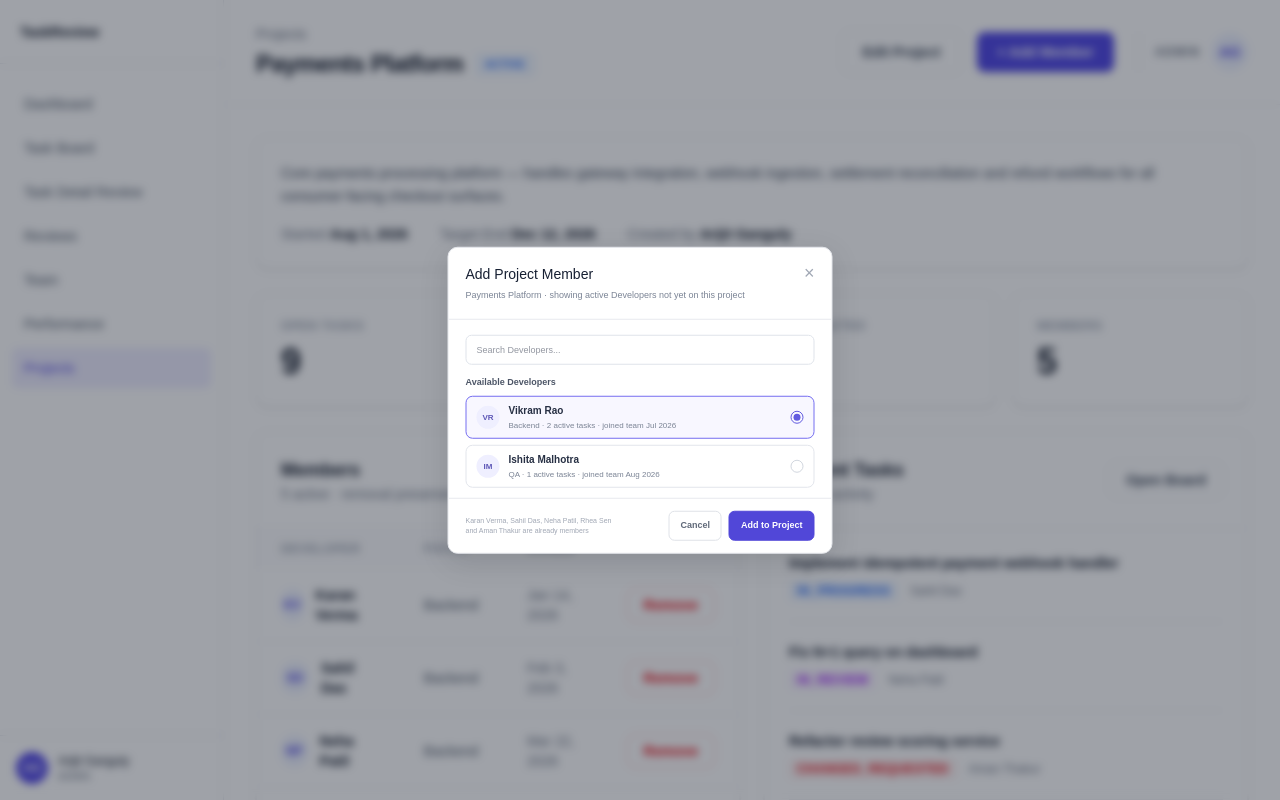
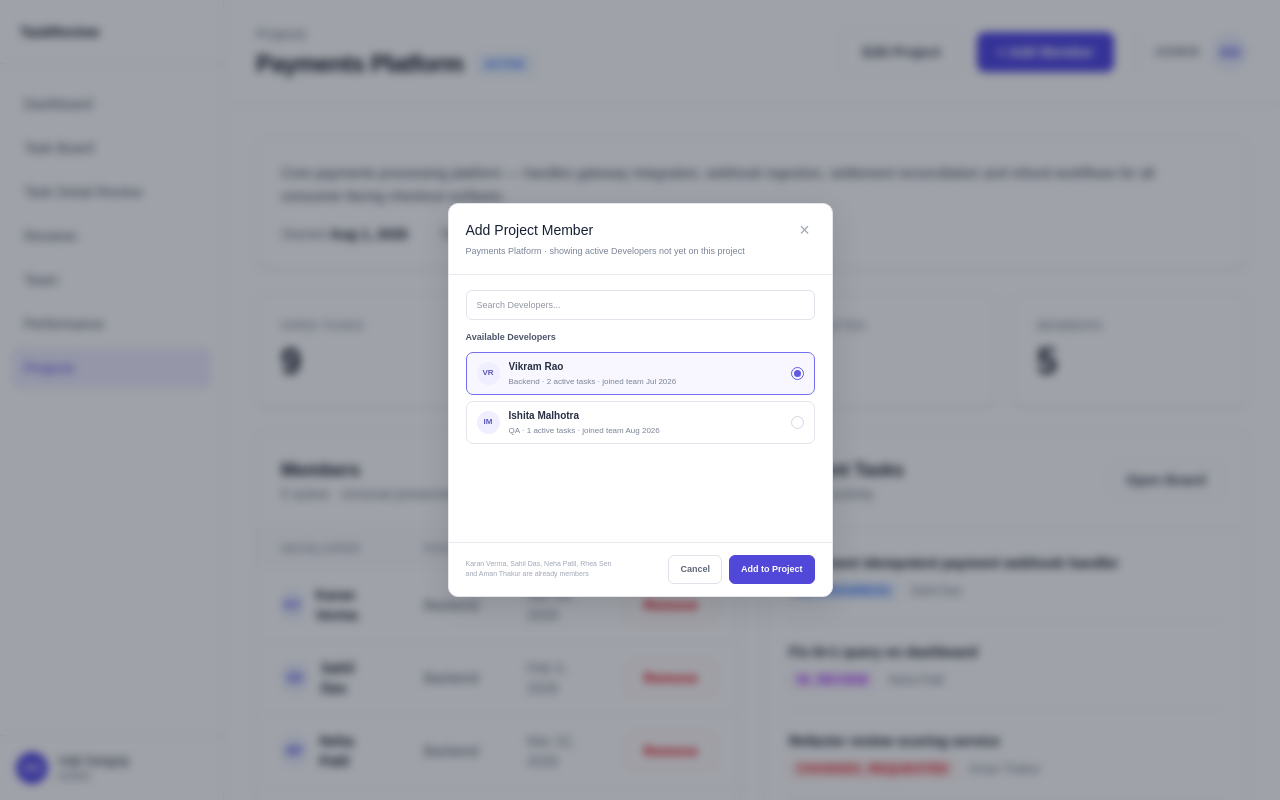
Before and after one commit to WorkR25/Internal-Engineering-Task-Management-System-Frontend, a Next.js app: page /admin/Projects-admin/projects in a window 1280 px wide. Both pictures are taken after a click on the button "+ Add Member". Shown: the top 800 px of the page. Built offline with nearby package versions, Linux system fonts and the light colour scheme.

Commit message:
fixed add-member

```diff
--- a/src/app/page.tsx
+++ b/src/app/page.tsx
@@ -63,8 +63,8 @@ import Dashboard from "@/pages/admin/dashboard-admin/dashboard";
 //    return <Performance />;
 //  }
 
-import SubmitForReview from "@/components/developer-components/submit-for-review/submit-for-review";
+// import SubmitForReview from "@/components/developer-components/submit-for-review/submit-for-review";
 
-export default function Page() {
-  return <SubmitForReview />;
-}
+// export default function Page() {
+//   return <SubmitForReview />;
+// }
--- a/src/components/admin-components/project-member-components/add-member.tsx
+++ b/src/components/admin-components/project-member-components/add-member.tsx
@@ -1,7 +1,6 @@
 "use client";
 
-
-import { useState } from "react";
+import { useEffect, useState } from "react";
 
 const developers = [
   {
@@ -20,65 +19,178 @@ const developers = [
     joined: "joined team Aug 2026",
     initials: "IM",
   },
+
+  // Later you can add more developers here
+  // {
+  //   id: 3,
+  //   name: "Rahul Sharma",
+  //   role: "Frontend",
+  //   tasks: 3,
+  //   joined: "joined team Aug 2026",
+  //   initials: "RS",
+  // },
 ];
+
 interface AddMemberProps {
   isOpen: boolean;
   onClose: () => void;
 }
 
-export default function AddMember({ isOpen, onClose }: AddMemberProps) {
+export default function AddMember({
+  isOpen,
+  onClose,
+}: AddMemberProps) {
   const [selected, setSelected] = useState(1);
   const [search, setSearch] = useState("");
+  const [successMessage, setSuccessMessage] = useState("");
 
-  if (!isOpen) return null;
+  /*
+   * Prevent background page from scrolling
+   * when modal is open.
+   */
+  useEffect(() => {
+    if (isOpen) {
+      document.body.style.overflow = "hidden";
+    } else {
+      document.body.style.overflow = "";
+    }
 
+    return () => {
+      document.body.style.overflow = "";
+    };
+  }, [isOpen]);
 
+  /*
+   * Don't render modal when closed.
+   */
+  if (!isOpen) {
+    return null;
+  }
+
+  /*
+   * Search developers
+   */
   const filteredDevelopers = developers.filter((developer) =>
     developer.name.toLowerCase().includes(search.toLowerCase())
   );
 
+  /*
+   * Find selected developer
+   */
+  const selectedDeveloper = developers.find(
+    (developer) => developer.id === selected
+  );
+
+  /*
+   * Add developer to project
+   */
+  const handleAddToProject = () => {
+    if (!selectedDeveloper) {
+      return;
+    }
+
+    setSuccessMessage(
+      `${selectedDeveloper.name} added to the project successfully.`
+    );
+
+    /*
+     * Close modal after success message
+     */
+    setTimeout(() => {
+      setSuccessMessage("");
+      onClose();
+    }, 1800);
+  };
+
   return (
-
     <div
       style={{
         position: "fixed",
         inset: 0,
         zIndex: 50,
-    backgroundColor: "rgba(17, 24, 39, 0.4)", // Semi-transparent dark overlay
-    backdropFilter: "blur(4px)", // This creates the actual blur effect
+
+        /*
+         * Dark transparent background
+         */
+        backgroundColor: "rgba(17, 24, 39, 0.4)",
+
+        /*
+         * Blur background
+         */
+        backdropFilter: "blur(4px)",
+        WebkitBackdropFilter: "blur(4px)",
+
+        /*
+         * Prevent background scrolling
+         */
+        overflow: "hidden",
+
+        display: "flex",
+        alignItems: "center",
+        justifyContent: "center",
+
+        padding: "20px",
+
+        boxSizing: "border-box",
       }}
     >
+      {/* =========================
+          MODAL
+      ========================== */}
 
       <div
         style={{
-        position: "absolute",
-        top: "50%",
-        left: "50%",
-        transform: "translate(-50%, -50%)",
           width: "385px",
+          maxWidth: "100%",
+
+          /*
+           * Prevent modal from becoming taller
+           * than the screen.
+           */
+          maxHeight: "calc(100vh - 40px)",
+
           background: "#ffffff",
+
           border: "1px solid #e4e6eb",
+
           borderRadius: "10px",
+
           boxShadow: "0 8px 30px rgba(0,0,0,0.12)",
+
           overflow: "hidden",
+
           fontFamily: "Arial, Helvetica, sans-serif",
+
+          display: "flex",
+          flexDirection: "column",
         }}
       >
-      {/* Header */}
+        {/* =========================
+            HEADER
+        ========================== */}
+
         <div
           style={{
             display: "flex",
             justifyContent: "space-between",
             alignItems: "flex-start",
+
             padding: "16px 17px",
+
             borderBottom: "1px solid #e8e9ee",
+
+            flexShrink: 0,
           }}
         >
           <div>
             <h2
               style={{
                 margin: 0,
+
                 fontSize: "14px",
+
+                fontWeight: 500,
+
                 color: "#172033",
               }}
             >
@@ -88,8 +200,12 @@ export default function AddMember({ isOpen, onClose }: AddMemberProps) {
             <p
               style={{
                 margin: "4px 0 0",
+
                 fontSize: "9px",
+
                 color: "#7b8495",
+
+                lineHeight: "13px",
               }}
             >
               Payments Platform · showing active Developers not yet on this
@@ -97,25 +213,44 @@ export default function AddMember({ isOpen, onClose }: AddMemberProps) {
             </p>
           </div>
 
+          {/* Close button */}
+
           <button
+            type="button"
             onClick={onClose}
             style={{
               border: "none",
+
               background: "transparent",
+
               color: "#a0a7b4",
+
               fontSize: "18px",
+
               lineHeight: 1,
+
               cursor: "pointer",
+
+              padding: 0,
+
+              width: "20px",
+
+              height: "20px",
             }}
           >
             ×
           </button>
         </div>
 
-      {/* Search */}
+        {/* =========================
+            SEARCH
+        ========================== */}
+
         <div
           style={{
             padding: "15px 17px 0",
+
+            flexShrink: 0,
           }}
         >
           <input
@@ -125,75 +260,180 @@ export default function AddMember({ isOpen, onClose }: AddMemberProps) {
             onChange={(e) => setSearch(e.target.value)}
             style={{
               width: "100%",
+
               height: "30px",
+
               boxSizing: "border-box",
+
               padding: "0 10px",
+
               border: "1px solid #dfe3ea",
+
               borderRadius: "6px",
+
               outline: "none",
+
               fontSize: "9px",
+
               color: "#273044",
+
+              background: "#ffffff",
             }}
           />
         </div>
 
-      {/* Available Developers */}
+        {/* =========================
+            AVAILABLE DEVELOPERS TITLE
+        ========================== */}
+
         <div
           style={{
             margin: "11px 17px 7px",
+
             fontSize: "9px",
+
             fontWeight: 600,
+
             color: "#4d5667",
+
+            flexShrink: 0,
           }}
         >
           Available Developers
         </div>
 
-      {/* Developer List */}
-      <div style={{ padding: "0 17px" }}>
+        {/* =========================
+            DEVELOPER LIST
+            ONLY THIS AREA SCROLLS
+        ========================== */}
+
+        <div
+          style={{
+            margin: 0,
+
+            padding: "0 17px",
+
+            /*
+             * Fixed height.
+             * Even if there are 50 developers,
+             * this area will remain fixed.
+             */
+            height: "180px",
+
+            /*
+             * Enable vertical scrolling
+             */
+            overflowY: "auto",
+
+            overflowX: "hidden",
+
+            /*
+             * Prevent flexbox from shrinking
+             */
+            flexShrink: 0,
+
+            /*
+             * Firefox scrollbar
+             */
+            scrollbarWidth: "thin",
+
+            scrollbarColor: "#c7c9d1 transparent",
+
+            boxSizing: "border-box",
+          }}
+        >
           {filteredDevelopers.map((developer) => (
             <button
+              type="button"
               key={developer.id}
-            onClick={() => setSelected(developer.id)}
+              onClick={() => {
+                setSelected(developer.id);
+
+                /*
+                 * Remove previous success message
+                 * if another developer is selected.
+                 */
+                setSuccessMessage("");
+              }}
               style={{
                 width: "100%",
+
                 height: "43px",
+
+                minHeight: "43px",
+
                 marginBottom: "6px",
+
                 padding: "0 10px",
+
                 display: "flex",
+
                 alignItems: "center",
+
                 justifyContent: "space-between",
+
                 border:
                   selected === developer.id
                     ? "1px solid #756ef0"
                     : "1px solid #e2e5eb",
+
                 borderRadius: "7px",
+
                 background:
-                selected === developer.id ? "#f8f7ff" : "#ffffff",
+                  selected === developer.id
+                    ? "#f8f7ff"
+                    : "#ffffff",
+
                 cursor: "pointer",
+
                 textAlign: "left",
+
+                flexShrink: 0,
+
+                boxSizing: "border-box",
               }}
             >
-            {/* Developer Information */}
+              {/* =========================
+                  DEVELOPER INFO
+              ========================== */}
+
               <div
                 style={{
                   display: "flex",
+
                   alignItems: "center",
+
                   gap: "9px",
+
+                  minWidth: 0,
+
+                  overflow: "hidden",
                 }}
               >
                 {/* Initials */}
+
                 <div
                   style={{
                     width: "23px",
+
                     height: "23px",
+
+                    minWidth: "23px",
+
                     borderRadius: "50%",
+
                     background: "#efefff",
+
                     color: "#5d57b7",
+
                     display: "flex",
+
                     alignItems: "center",
+
                     justifyContent: "center",
+
                     fontSize: "8px",
+
                     fontWeight: 700,
                   }}
                 >
@@ -201,17 +441,33 @@ export default function AddMember({ isOpen, onClose }: AddMemberProps) {
                 </div>
 
                 {/* Name + Details */}
+
                 <div
                   style={{
                     display: "flex",
+
                     flexDirection: "column",
+
                     gap: "2px",
+
+                    minWidth: 0,
+
+                    overflow: "hidden",
                   }}
                 >
                   <strong
                     style={{
                       fontSize: "10px",
+
                       color: "#273044",
+
+                      fontWeight: 600,
+
+                      whiteSpace: "nowrap",
+
+                      overflow: "hidden",
+
+                      textOverflow: "ellipsis",
                     }}
                   >
                     {developer.name}
@@ -220,7 +476,14 @@ export default function AddMember({ isOpen, onClose }: AddMemberProps) {
                   <span
                     style={{
                       fontSize: "8px",
+
                       color: "#7b8495",
+
+                      whiteSpace: "nowrap",
+
+                      overflow: "hidden",
+
+                      textOverflow: "ellipsis",
                     }}
                   >
                     {developer.role} · {developer.tasks} active tasks ·{" "}
@@ -229,27 +492,43 @@ export default function AddMember({ isOpen, onClose }: AddMemberProps) {
                 </div>
               </div>
 
-            {/* Radio Button */}
+              {/* =========================
+                  RADIO BUTTON
+              ========================== */}
+
               <div
                 style={{
                   width: "13px",
+
                   height: "13px",
+
+                  minWidth: "13px",
+
                   border:
                     selected === developer.id
                       ? "1.5px solid #625be0"
                       : "1.5px solid #d2d7df",
+
                   borderRadius: "50%",
+
                   display: "flex",
+
                   alignItems: "center",
+
                   justifyContent: "center",
+
+                  marginLeft: "8px",
                 }}
               >
                 {selected === developer.id && (
                   <div
                     style={{
                       width: "7px",
+
                       height: "7px",
+
                       borderRadius: "50%",
+
                       background: "#625be0",
                     }}
                   />
@@ -258,12 +537,17 @@ export default function AddMember({ isOpen, onClose }: AddMemberProps) {
             </button>
           ))}
 
+          {/* No developers */}
+
           {filteredDevelopers.length === 0 && (
             <div
               style={{
                 padding: "12px",
+
                 textAlign: "center",
+
                 fontSize: "9px",
+
                 color: "#9aa1ae",
               }}
             >
@@ -272,24 +556,69 @@ export default function AddMember({ isOpen, onClose }: AddMemberProps) {
           )}
         </div>
 
-      {/* Footer */}
+        {/* =========================
+            SUCCESS MESSAGE
+        ========================== */}
+
+        {successMessage && (
+          <div
+            style={{
+              margin: "8px 17px 0",
+
+              padding: "8px 10px",
+
+              borderRadius: "6px",
+
+              background: "#ecfdf3",
+
+              border: "1px solid #bbf7d0",
+
+              color: "#15803d",
+
+              fontSize: "9px",
+
+              fontWeight: 600,
+
+              flexShrink: 0,
+            }}
+          >
+            ✓ {successMessage}
+          </div>
+        )}
+
+        {/* =========================
+            FOOTER
+        ========================== */}
+
         <div
           style={{
             marginTop: "10px",
+
             padding: "12px 17px",
+
             borderTop: "1px solid #e8e9ee",
+
             display: "flex",
+
             alignItems: "center",
+
             justifyContent: "space-between",
+
             gap: "10px",
+
+            flexShrink: 0,
           }}
         >
           {/* Already Members */}
+
           <span
             style={{
               maxWidth: "205px",
+
               fontSize: "7px",
+
               lineHeight: "10px",
+
               color: "#a0a7b4",
             }}
           >
@@ -299,41 +628,77 @@ export default function AddMember({ isOpen, onClose }: AddMemberProps) {
           </span>
 
           {/* Buttons */}
+
           <div
             style={{
               display: "flex",
+
               gap: "7px",
+
+              flexShrink: 0,
             }}
           >
+            {/* Cancel */}
+
             <button
+              type="button"
               onClick={onClose}
               style={{
                 padding: "7px 11px",
+
                 borderRadius: "6px",
+
                 fontSize: "9px",
+
                 fontWeight: 600,
+
                 cursor: "pointer",
+
                 background: "#ffffff",
+
                 border: "1px solid #dfe2e8",
+
                 color: "#606979",
+
+                whiteSpace: "nowrap",
               }}
             >
               Cancel
             </button>
 
+            {/* Add to Project */}
+
             <button
+              type="button"
+              onClick={handleAddToProject}
+              disabled={!!successMessage}
               style={{
                 padding: "7px 11px",
+
                 borderRadius: "6px",
+
                 fontSize: "9px",
+
                 fontWeight: 600,
-              cursor: "pointer",
-              background: "#5147d8",
-              border: "1px solid #5147d8",
+
+                cursor: successMessage
+                  ? "default"
+                  : "pointer",
+
+                background: successMessage
+                  ? "#9ca3af"
+                  : "#5147d8",
+
+                border: successMessage
+                  ? "1px solid #9ca3af"
+                  : "1px solid #5147d8",
+
                 color: "#ffffff",
+
+                whiteSpace: "nowrap",
               }}
             >
-            Add to Project
+              {successMessage ? "Added ✓" : "Add to Project"}
             </button>
           </div>
         </div>
```
Lines whose indentation alone changed are shown as unchanged.
